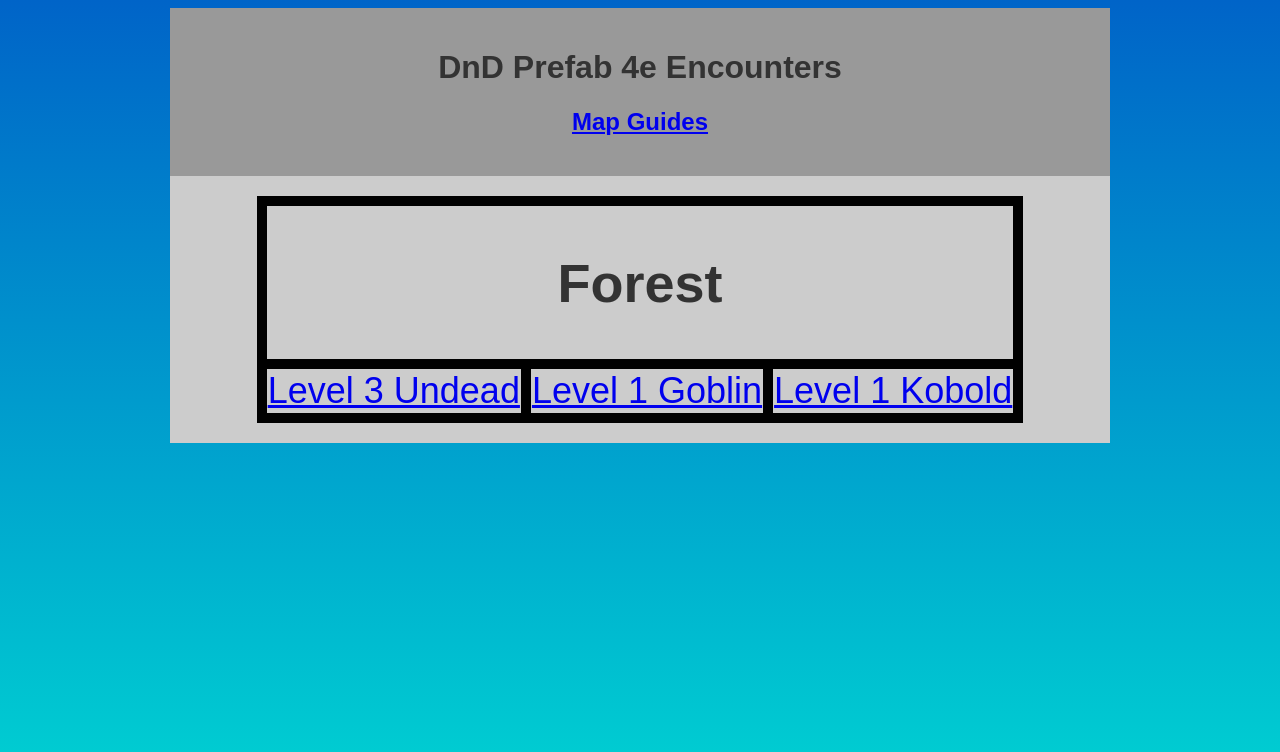
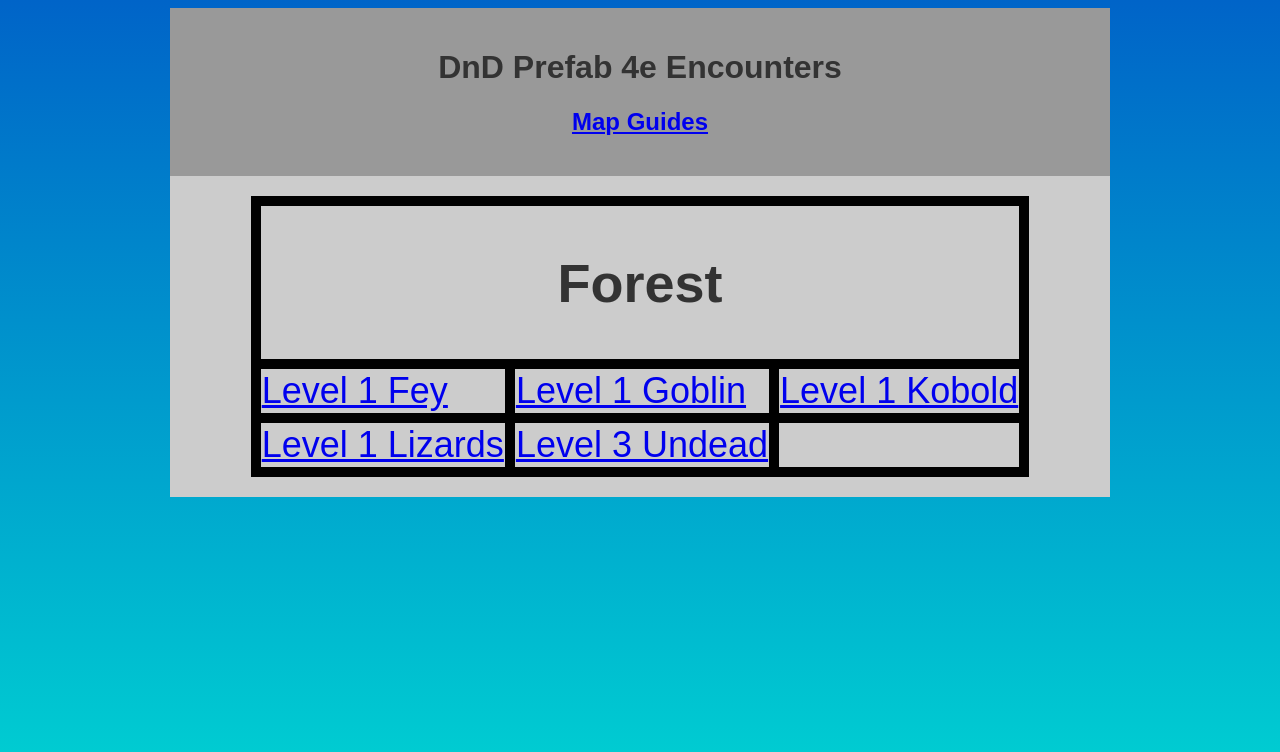
Before and after one commit to zeeky46334/zeeky46334.github.io, a plain HTML site: page index.html in a window 1280 px wide. Drawn offline with Linux system fonts and the light colour scheme.

Commit message:
Update index.html

```diff
--- a/index.html
+++ b/index.html
@@ -16,10 +16,14 @@
 	<td colspan="3"><h2>Forest</h2></td>
 	</tr>
   <tr>
-    <td><a href="3undead.html">Level 3 Undead</a></td>
+    <td><a href="1fey.html">Level 1 Fey</a></td>
     <td><a href="1goblin.html">Level 1 Goblin</a></td>
 	<td><a href="1kobold.html">Level 1 Kobold</a></td>
   </tr>
+	<tr>
+	<td><a href="1lizard.html">Level 1 Lizards</a></td>
+	<td><a href="3undead.html">Level 3 Undead</a></td>
+	</tr>
 </table>
 </section>
 </body>
```
